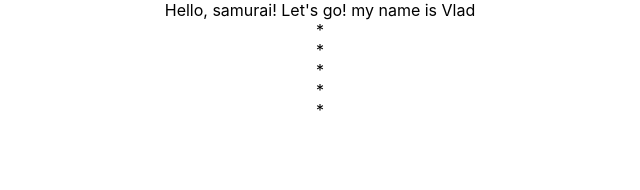
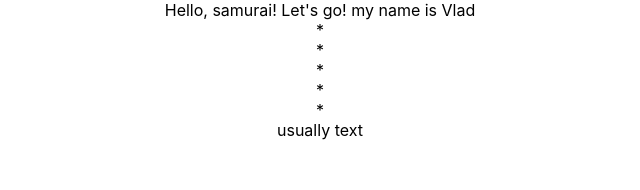
Before and after one commit to gromVlad/samurai_way_main, a React (Create React App) app: page / in a window 1280 px wide. Shown: the top 190 px of the page, without its empty margins (320-960 px from the left). Built offline with nearby package versions, Linux system fonts and the light colour scheme.

Commit message:
add fragment

```diff
--- a/src/App.tsx
+++ b/src/App.tsx
@@ -10,6 +10,7 @@ function App() {
      <Star />
      <Star />
      <Star />
+     <Text />
     </div>
   );
 }
@@ -20,3 +21,8 @@ function Star (){
   debugger
   return <div>*</div>
 }
+
+//add fragment
+function Text (){
+  return <>usually text</>; //<-----fragment
+}
```
